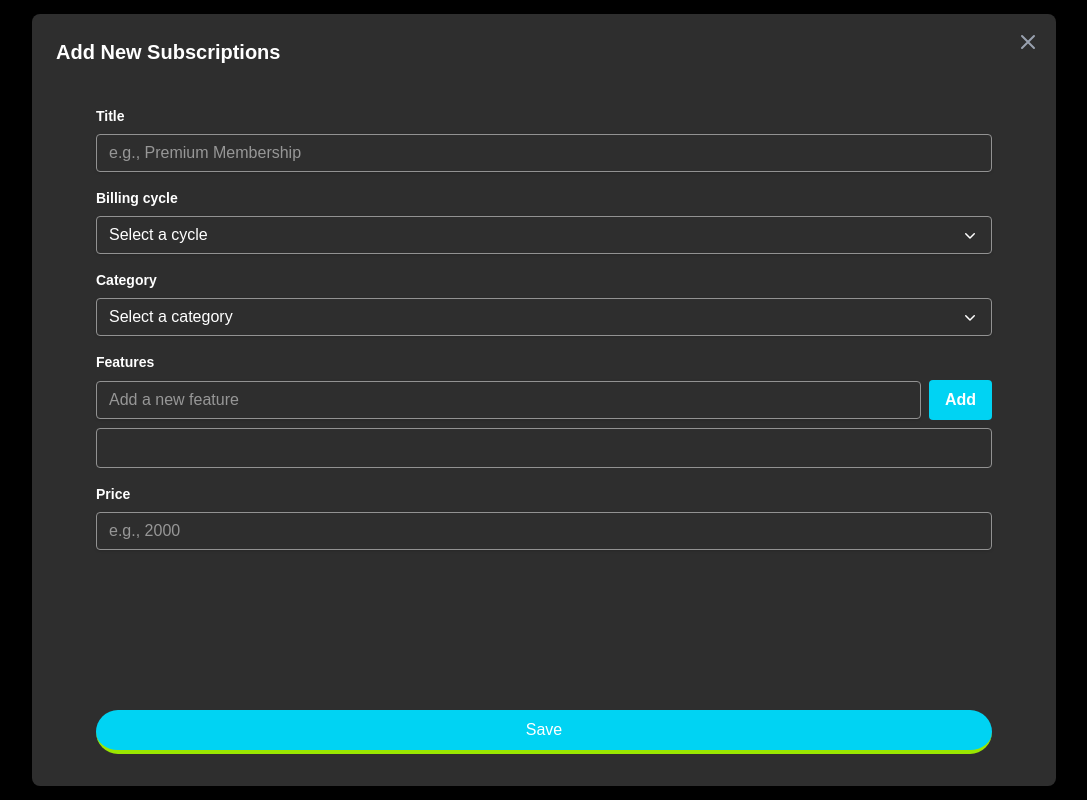
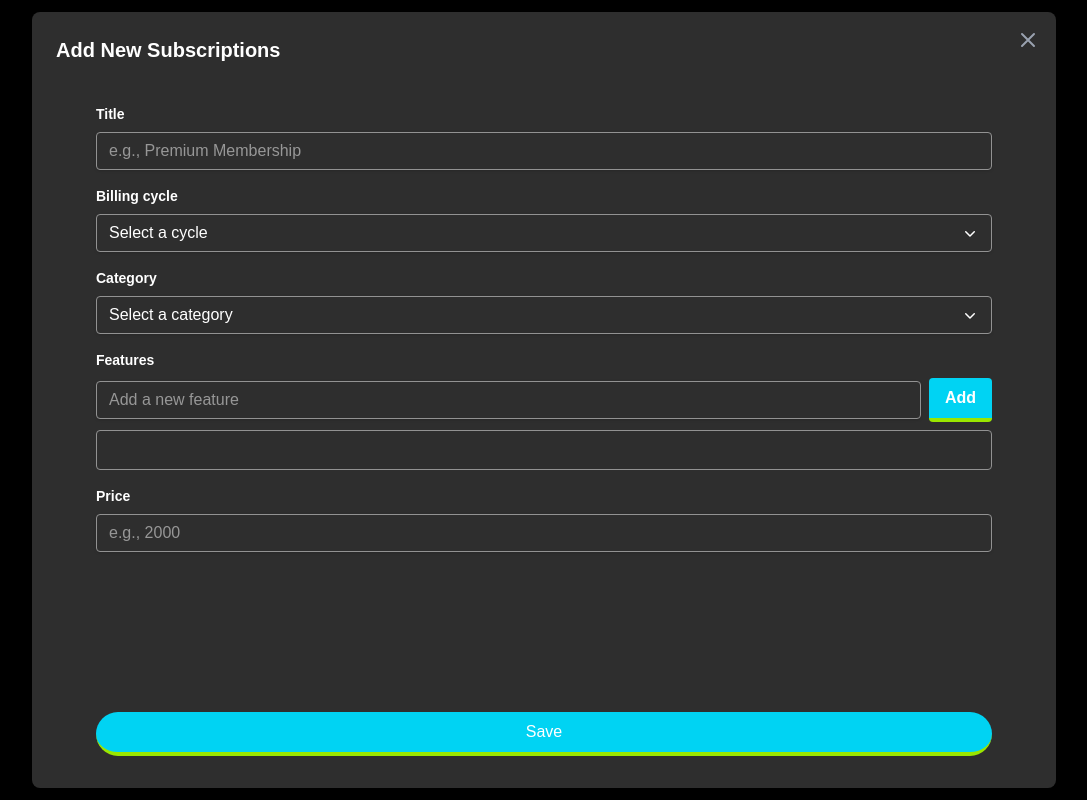
Before and after one commit to alzinan1234/dreckks-dashboard, a Next.js app: page /admin/subscriptions in a window 1280 px wide. Both pictures are taken after a click on the button "Create Subscriptions". Shown: the top 800 px of the page, without its empty margins (96-1183 px from the left). Built offline with nearby package versions, Linux system fonts and the light colour scheme.

Commit message:
update all

```diff
--- a/src/components/Subscriptions/CreateSubscriptionModal.jsx
+++ b/src/components/Subscriptions/CreateSubscriptionModal.jsx
@@ -132,7 +132,7 @@ export default function CreateSubscriptionModal({
             <button
               type="button"
               onClick={handleAddFeature}
-              className="bg-cyan-400 hover:bg-cyan-300 text-white font-bold py-2 px-4 rounded"
+              className="bg-cyan-400 hover:bg-cyan-300 text-white font-bold py-2 px-4 rounded border-b-4 border-lime-400"
             >
               Add
             </button>
```
